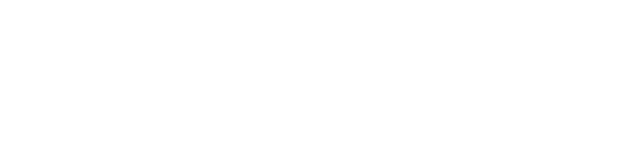
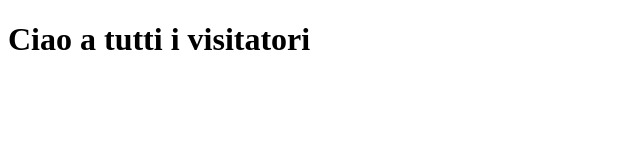
Before and after one commit to g1ammi93/vue-hello, a plain HTML site: page index.html in a window 1280 px wide. Shown: the whole page, without its empty margins (0-640 px from the left). Drawn offline with nearby package versions, Linux system fonts and the light colour scheme.

Commit message:
Added Text

```diff
--- a/index.html
+++ b/index.html
@@ -9,10 +9,16 @@
     <!-- Vue 3 -->
 
     <script src="https://unpkg.com/vue@3/dist/vue.global.js"></script>
+
+    <!-- JavaScript -->
+
+    <script defer src="js/script.js"></script>
 </head>
 
 <body>
-    <div id="root"></div>
+    <div id="root">
+        <h1> {{saluto}} </h1>
+    </div>
 </body>
 
 </html>
--- a/js/script.js
+++ b/js/script.js
@@ -3,7 +3,9 @@ console.log('Vue ok', Vue)
 const { createApp } = Vue;
 const app = createApp({
     data() {
-
+        return {
+            saluto: 'Ciao a tutti i visitatori'
+        }
     }
 })
-app.mount('#root')
+app.mount('#root');
```
